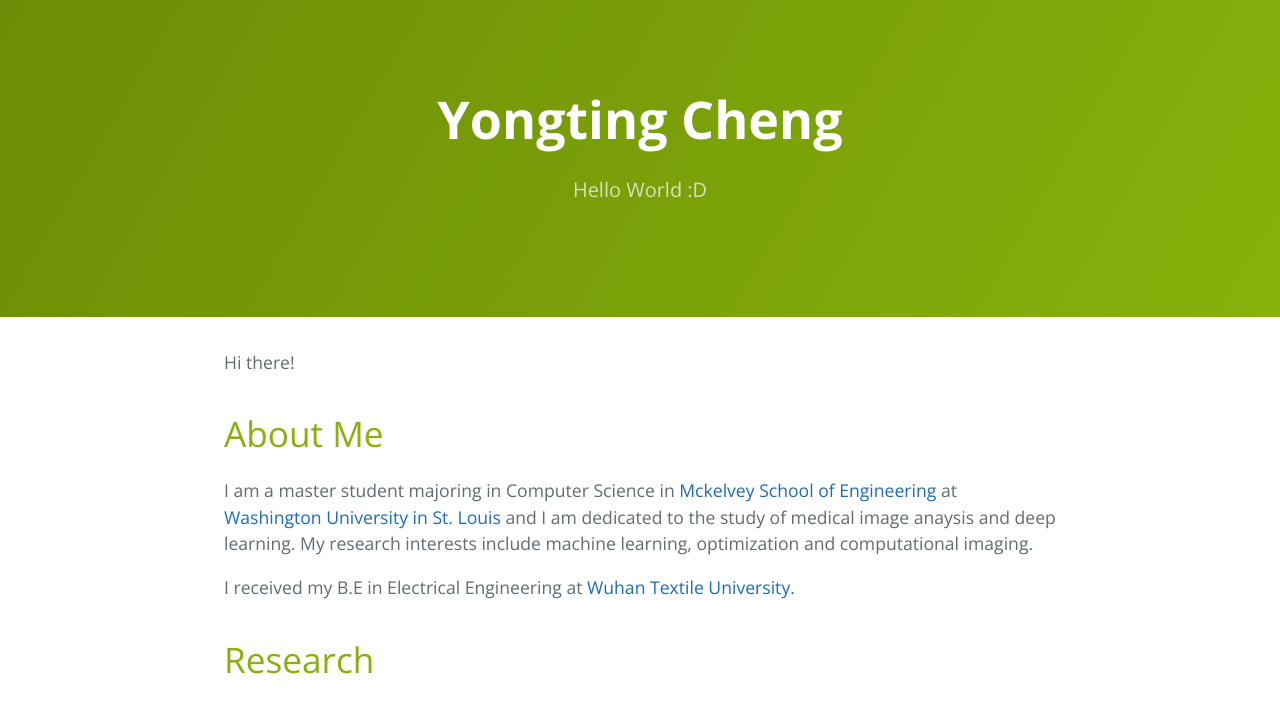
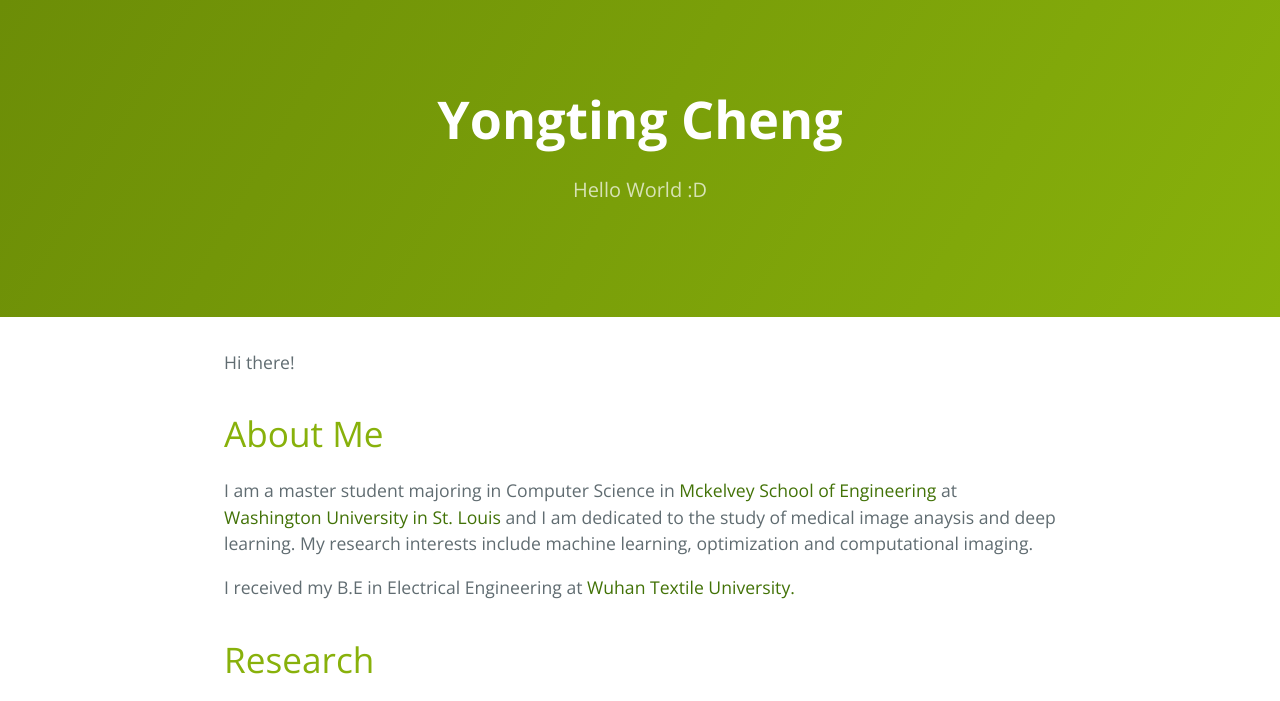
Before and after one commit to chengyongting/chengyongting.github.io, a Jekyll site: the page built from index.md, in a window 1280 px wide. Shown: the top 701 px of the page. Built offline with Jekyll 4.4.1, drawn with Linux system fonts in a browser that asks for light colours; grey boxes are pictures that could not be loaded.

Commit message:
Update variables.scss

```diff
--- a/_sass/variables.scss
+++ b/_sass/variables.scss
@@ -10,7 +10,7 @@ $header-bg-color-secondary: #6c8d07 !default;
 // Text
 $section-headings-color: #88b10b !default;
 $body-text-color: #606c71 !default;
-$body-link-color: #1e6bb8 !default;
+$body-link-color: #427207 !default;
 $blockquote-text-color: #819198 !default;
 
 // Code
```
